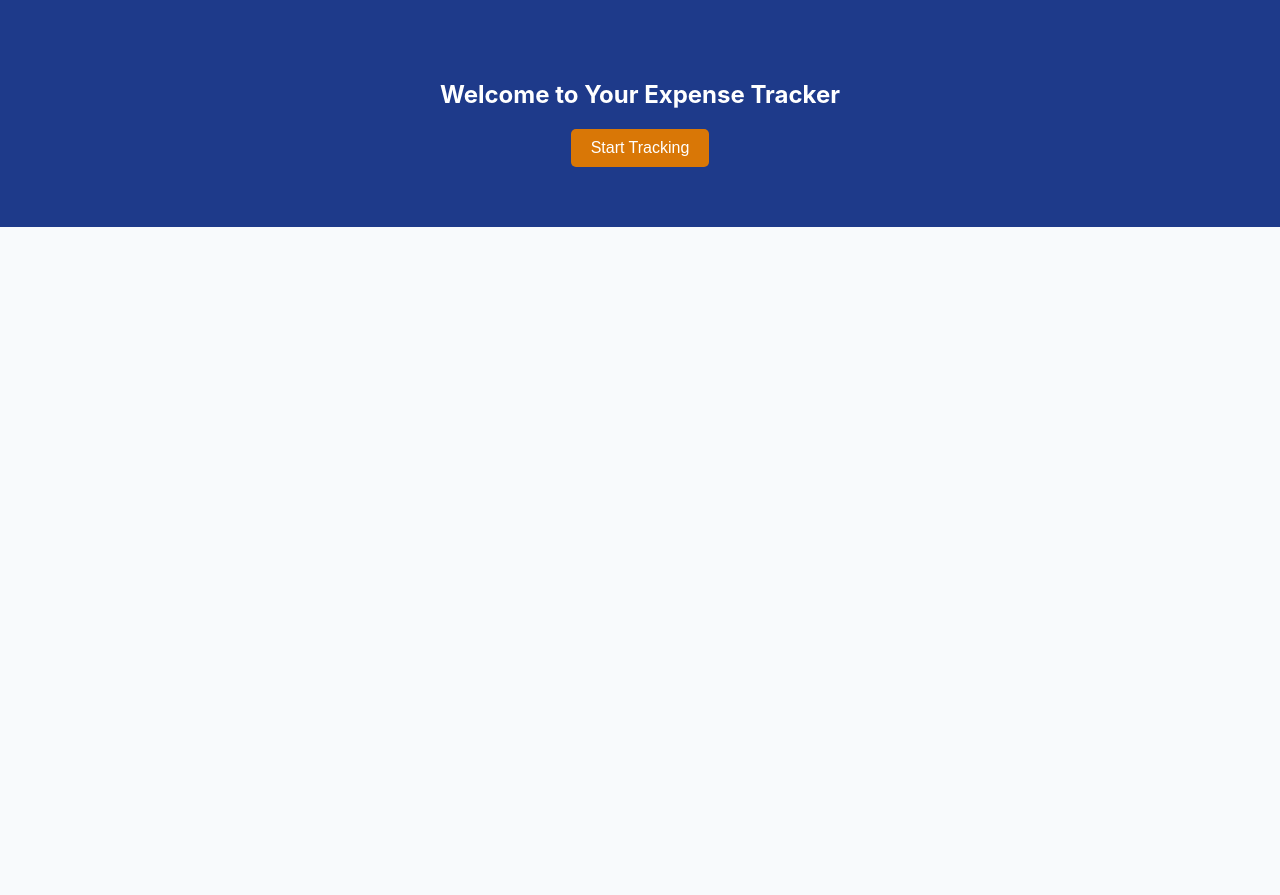
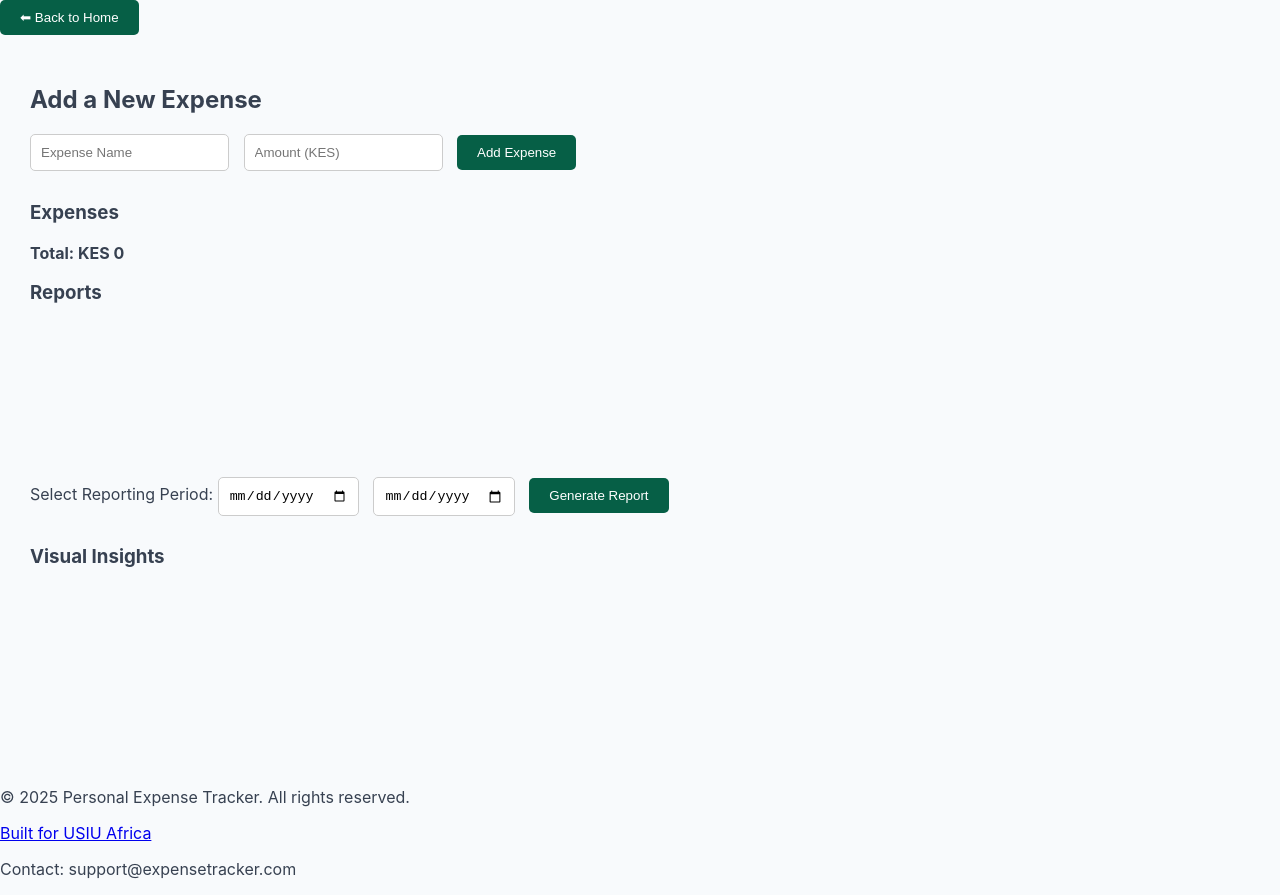
Before and after one commit to AKStine/Personal-Expense-Tracker-IST4035VA, a plain HTML site: page expense.html in a window 1280 px wide. Before the commit the page ends 800 px from the top, so only its background shows below. Drawn offline with nearby package versions, Linux system fonts and the light colour scheme.

Commit message:
Update expense.html

```diff
--- a/expense.html
+++ b/expense.html
@@ -1,20 +1,19 @@
-<!-- index.html -->
+<!-- expense.html -->
 <!DOCTYPE html>
 <html lang="en">
 <head>
   <meta charset="UTF-8">
   <meta name="viewport" content="width=device-width, initial-scale=1.0">
-  <title>Personal Expense Tracker</title>
+  <title>Expense Dashboard | Personal Expense Tracker</title>
   <link rel="stylesheet" href="styles.css">
 </head>
 <body>
-  <section id="landing">
-    <h1>Welcome to Your Expense Tracker</h1>
-    <button id="startTracker">Start Tracking</button>
-  </section>
+  <!-- Go Back Button -->
+  <button id="goBack" onclick="window.location.href='index.html'">⬅ Back to Home</button>
 
-  <main id="tracker" class="hidden">
+  <main id="tracker">
     <h2>Add a New Expense</h2>
+    <div class="expense-container">
       <form id="expenseForm">
         <input type="text" id="expenseName" placeholder="Expense Name" required />
         <input type="number" id="expenseAmount" placeholder="Amount (KES)" required min="1" step="any" />
@@ -25,7 +24,9 @@
         <h3>Expenses</h3>
         <ul id="expenseList"></ul>
         <div id="totalDisplay">Total: KES 0</div>
+        <div id="expenseFeedback"></div>
       </section>
+    </div>
 
     <section id="reports">
       <h3>Reports</h3>
@@ -38,7 +39,22 @@
       </div>
       <div id="recommendations"></div>
     </section>
+
+    <!-- Extended Visualizations -->
+    <section class="charts">
+      <h3>Visual Insights</h3>
+      <canvas id="lineChart"></canvas>
+      <canvas id="pieChart"></canvas>
+      <div id="selectedExpenseCard" class="insight-card"></div>
+    </section>
   </main>
+
+  <!-- Footer -->
+  <footer>
+    <p>© 2025 Personal Expense Tracker. All rights reserved.</p>
+    <p><a href="https://usiu.ac.ke" target="_blank">Built for USIU Africa</a></p>
+    <p>Contact: support@expensetracker.com</p>
+  </footer>
 
   <script src="https://cdn.jsdelivr.net/npm/chart.js"></script>
   <script src="script.js"></script>
```
Lines whose indentation alone changed are shown as unchanged.
